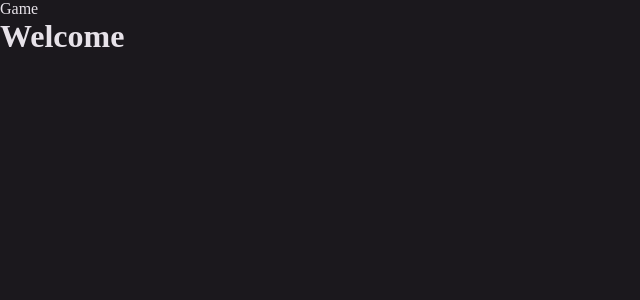
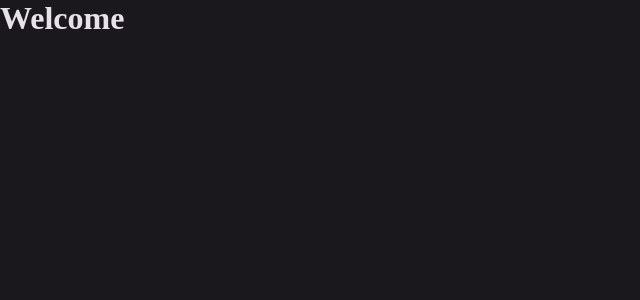
Before and after one commit to Lu-Smith/obstacle-jumping-game-vue, a Vue app: page / in a window 1280 px wide. Shown: the top 300 px of the page, without its empty margins (0-640 px from the left). Built offline with nearby package versions, Linux system fonts and the light colour scheme.

Commit message:
Updated App.vue

```diff
--- a/src/App.vue
+++ b/src/App.vue
@@ -1,13 +1,20 @@
 <template>
   <div>
-    <Game />
-    <IntroPage msg="Welcome" />
+    <div v-if="startGame">
+      <Game />
+    </div>
+    <div v-if="!startGame">
+      <IntroPage msg="Welcome" />
+    </div>
   </div>
 </template>
 
 <script setup lang="ts">
 import Game from './components/Game.vue';
 import IntroPage from './components/IntroPage.vue';
+import { ref } from 'vue';
+
+const startGame = ref(false);
 </script>
 
 <style lang="scss">
```
